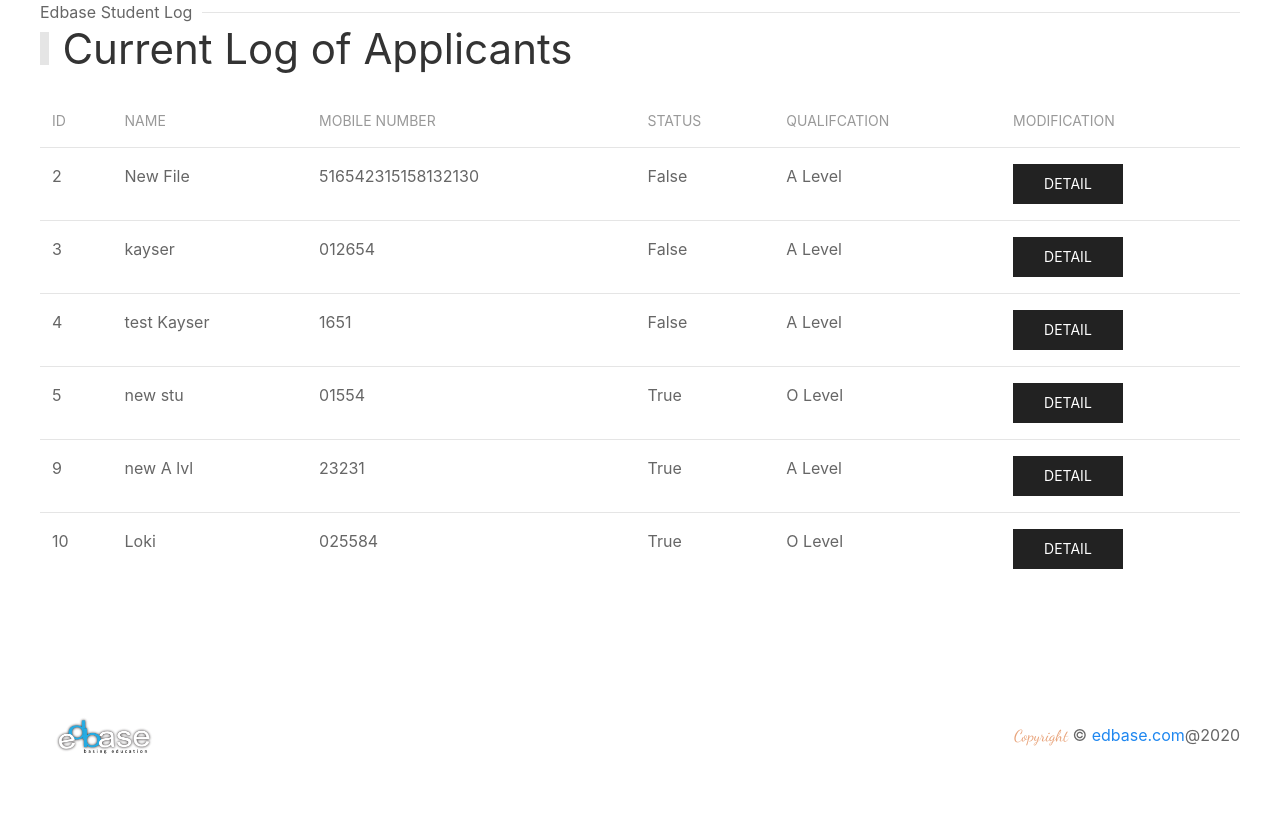
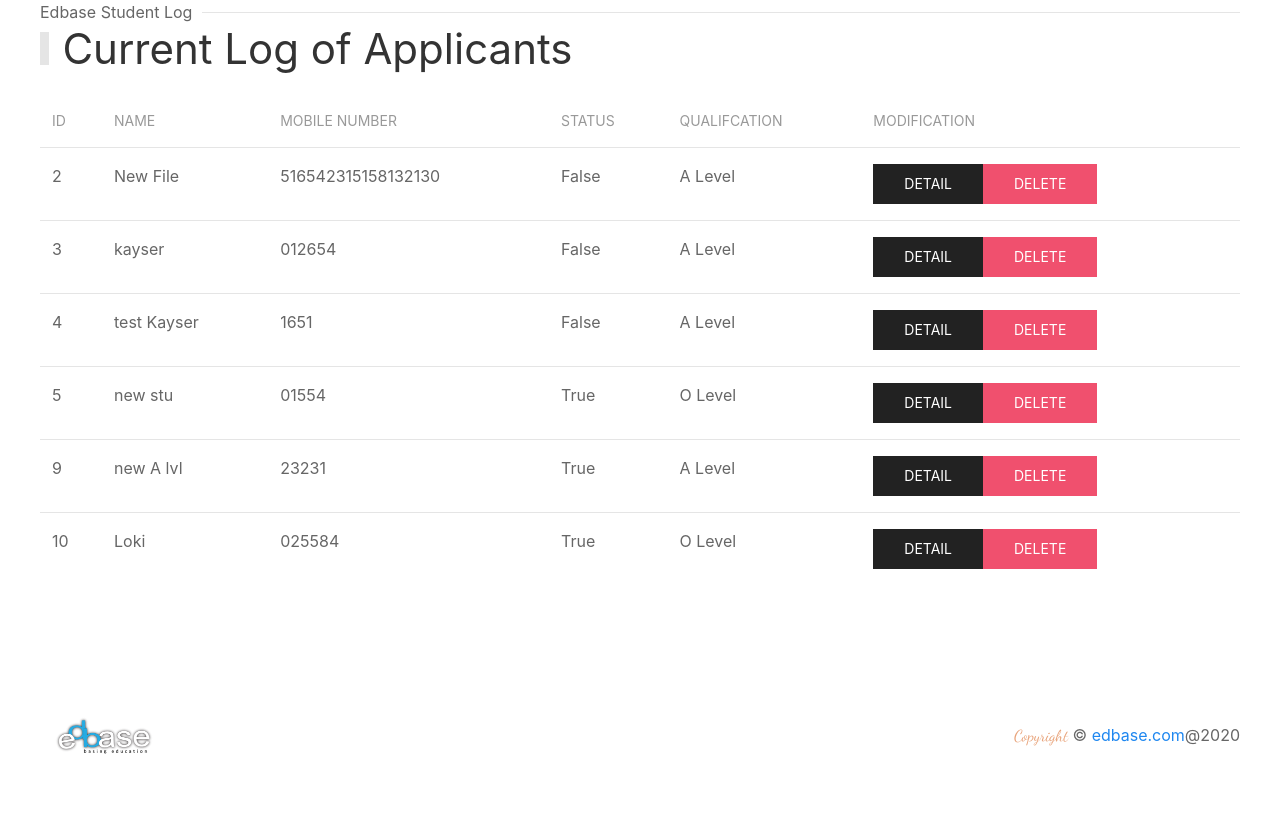
Before and after one commit to hmahmud01/edbase-app, a Django app: page /dashboard/ in a window 1280 px wide. Shown: the part 80-895 px from the top of the page. Run offline with Django 3.2, Linux system fonts and the light colour scheme; a user stored in the database is signed in; data comes from the database, SQL or seed files in the repository; both versions use the stored data as it was after the commit.

Commit message:
delete feature added and all host allowed

```diff
--- a/applicant/templates/dashboard.html
+++ b/applicant/templates/dashboard.html
@@ -56,7 +56,11 @@
                                 <td>{{ student.mobile }}</td>
                                 <td>{{ student.status }}</td>
                                 <td>{{ student.qualification }} Level</td>
-                                <td><a href="{% url 'studentdetail' student.id %}" class="uk-button uk-button-secondary">Detail</a></td>
+                                <td class="uk-flex">
+                                    <a href="{% url 'studentdetail' student.id %}" class="uk-button uk-button-secondary">Detail</a>
+                                    <a href="{% url 'deletestudent' student.id %}" class="uk-button uk-button-danger">Delete</a>
+                                </td>
+
                             </tr>
                             {% endfor %}
                         </tbody>
--- a/applicant/templates/studentForm.html
+++ b/applicant/templates/studentForm.html
@@ -159,7 +159,8 @@
 
                     <div class="uk-margin uk-flex uk-flex-right">
                         <input type="submit" class="uk-button uk-button-primary" value="Submit" />
-                        <input type="cancel" class="uk-button uk-button-danger" value="Cancel" />
+                        <!-- <input type="cancel" class="uk-button uk-button-danger" value="Cancel" /> -->
+                        <a href="/" class="uk-button uk-button-danger">Cancel</a>
                     </div>
                 </form>
             </div>
--- a/applicant/urls.py
+++ b/applicant/urls.py
@@ -15,6 +15,7 @@ urlpatterns = [
     path('success/', views.success, name='success'),
     path('savestudent/', views.saveStudent, name='savestudent'),
     path('studentpanel/', views.studentPanel, name='studentpanel'),
+    path('deletestudent/<int:sid>/', views.deleteStudent, name='deletestudent'),
 ]
 
 urlpatterns += static(settings.MEDIA_URL, document_root=settings.MEDIA_ROOT)
--- a/applicant/views.py
+++ b/applicant/views.py
@@ -76,6 +76,12 @@ def saveStudent(request):
     return redirect('success')
 
 
+def deleteStudent(request, sid):
+    instance = Student.objects.get(id=sid)
+    instance.delete()
+    return redirect('dashboard')
+
+
 def login(request):
     data = ""
     return render(request, 'login.html', {'data': data})
--- a/edbase/settings.py
+++ b/edbase/settings.py
@@ -25,7 +25,7 @@ SECRET_KEY = '_&lys&0y$9x(yxb2mrdb@uf0^y^=0@m!y==*=x%8rn76s8!1c*'
 # SECURITY WARNING: don't run with debug turned on in production!
 DEBUG = True
 
-ALLOWED_HOSTS = []
+ALLOWED_HOSTS = ['*']
 
 
 # Application definition
```
Also changed, not shown: db.sqlite3.
